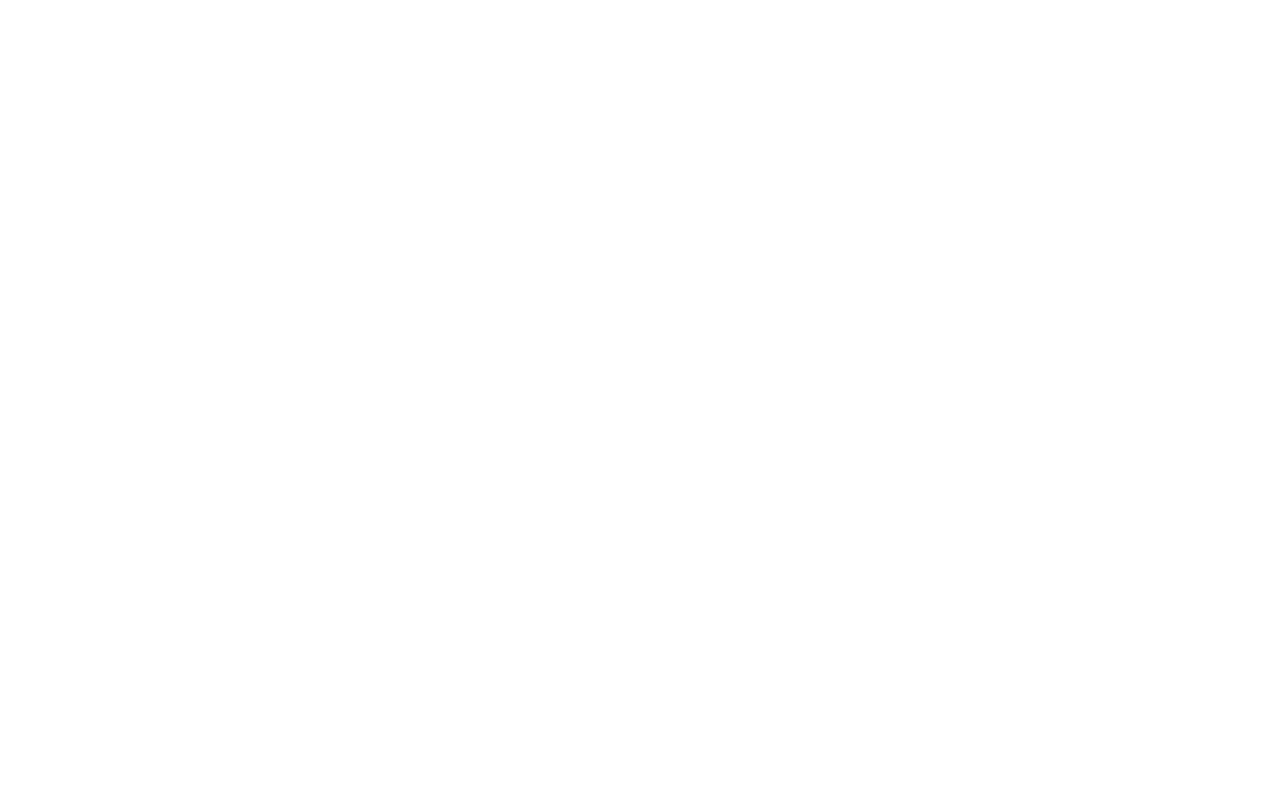
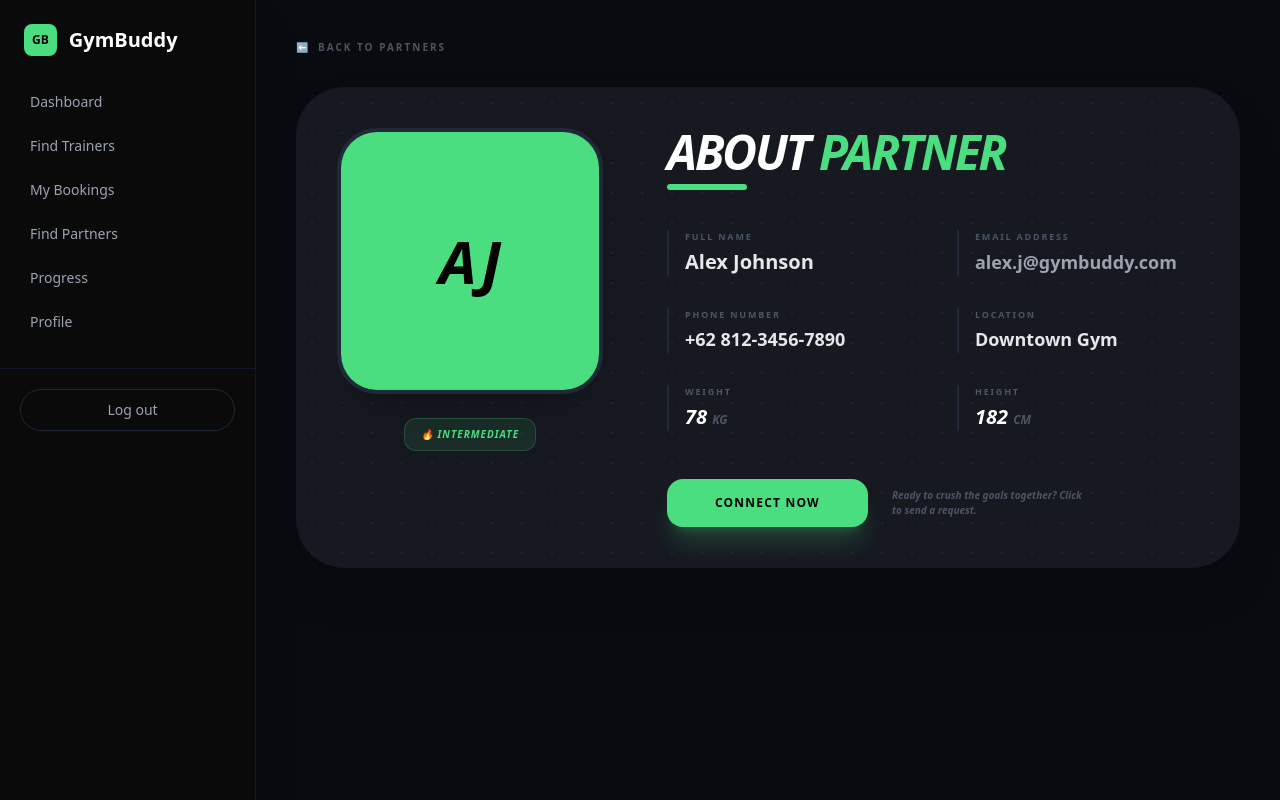
Before and after one commit to FadhelStwn/Tubes_ABP, a Vue app: page /dashboard/partners/1 in a window 1280 px wide. Before the commit this address had no page. Built offline with nearby package versions, Linux system fonts and the light colour scheme.

Commit message:
view profile friend

```diff
--- a/src/router/index.js
+++ b/src/router/index.js
@@ -27,7 +27,8 @@
   { path: '/dashboard', component: () => import('../views/dashboard/DashboardView.vue') },
   { path: '/dashboard/pricingview', component: PricingView},
   { path: '/dashboard/profile', component: () => import('../views/dashboard/profile.vue') },
-  { path: '/dashboard/profile/edit', component: () => import('../views/dashboard/EditProfileView.vue') }
+  { path: '/dashboard/profile/edit', component: () => import('../views/dashboard/EditProfileView.vue') },
+  { path: '/dashboard/partners/:id', name: 'PartnerDetail', component: () => import('../views/dashboard/PartnerDetailView.vue') }
 ]
 
 
--- a/src/views/dashboard/FindPartners.vue
+++ b/src/views/dashboard/FindPartners.vue
@@ -77,18 +77,19 @@
             </span>
           </div>
 
-          <button
-            @click="partner.connected = !partner.connected"
-            :class="[
-              'w-full py-3 font-black uppercase text-xs rounded-xl transition-all active:scale-[0.98]',
-              partner.connected
-                ? 'bg-white/5 text-gray-500 border border-white/10 hover:bg-white/10'
-                : 'bg-green-400 text-black hover:bg-green-300 shadow-lg shadow-green-400/10'
-            ]"
-          >
-            {{ partner.connected ? 'View Profile' : 'Connect Partner' }}
-          </button>
+        <router-link
+          v-if="partner.connected"
+          :to="{ name: 'PartnerDetail', params: { id: partner.id } }"
+          class="w-full block text-center py-3 font-black uppercase text-xs rounded-xl bg-white/5 text-gray-500 border border-white/10 hover:bg-white/10 transition-all">
+          View Profile
+        </router-link>
 
+        <button
+          v-else
+          @click="partner.connected = true"
+          class="w-full py-3 font-black uppercase text-xs rounded-xl bg-green-400 text-black hover:bg-green-300 shadow-lg shadow-green-400/10 transition-all active:scale-[0.98]">
+           Connect Partner
+        </button>
           <div class="absolute -right-4 -bottom-4 w-24 h-24 bg-green-400/5 blur-3xl rounded-full"></div>
         </div>
       </div>
--- /dev/null
+++ b/src/views/dashboard/PartnerDetailView.vue
@@ -0,0 +1,123 @@
+<template>
+  <div class="flex min-h-screen bg-[#0a0b10] text-white selection:bg-green-400 selection:text-black">
+    <DashboardSidebar />
+
+    <main class="flex-grow p-10 overflow-y-auto">
+      <button
+        @click="$router.back()"
+        class="mb-8 flex items-center gap-2 text-gray-600 hover:text-green-400 transition-all font-black uppercase text-[10px] tracking-[0.2em] group"
+      >
+        <span class="group-hover:-translate-x-1 transition-transform">⬅️</span> Back to Partners
+      </button>
+
+      <div class="bg-[#161920] rounded-[3rem] border border-gray-900 overflow-hidden shadow-2xl flex flex-col md:flex-row p-10 gap-16 relative">
+        <div class="absolute inset-0 opacity-5 pointer-events-none"
+             style="background-image: radial-gradient(#ffffff 1px, transparent 1px); background-size: 30px 30px;"></div>
+
+        <div class="md:w-1/3 relative z-10">
+          <div class="aspect-square rounded-[2.5rem] overflow-hidden border-4 border-gray-800 shadow-2xl group">
+            <div v-if="!partner.image" class="w-full h-full bg-green-400 flex items-center justify-center text-black font-black text-6xl italic">
+              {{ partner.initials }}
+            </div>
+            <img v-else :src="partner.image" class="w-full h-full object-cover group-hover:scale-110 transition-transform duration-700">
+          </div>
+
+          <div class="mt-6 flex justify-center">
+            <span class="bg-green-400/10 text-green-400 text-[10px] font-black px-4 py-2 rounded-xl border border-green-400/20 uppercase tracking-widest italic">
+              🔥 {{ partner.level || 'Enthusiast' }}
+            </span>
+          </div>
+        </div>
+
+        <div class="md:w-2/3 flex flex-col justify-center relative z-10">
+          <h1 class="text-5xl font-black mb-2 tracking-tighter italic uppercase text-white">
+            About <span class="text-green-400">Partner</span>
+          </h1>
+          <div class="w-20 h-1.5 bg-green-400 mb-10 rounded-full"></div>
+
+          <div class="grid grid-cols-1 md:grid-cols-2 gap-y-8 gap-x-12 mb-12">
+            <div class="flex flex-col border-l-2 border-gray-800 pl-4 hover:border-green-400 transition-colors">
+              <span class="text-[9px] font-black uppercase text-gray-600 tracking-[0.2em] mb-1">Full Name</span>
+              <span class="text-xl font-bold text-gray-200">{{ partner.name }}</span>
+            </div>
+
+            <div class="flex flex-col border-l-2 border-gray-800 pl-4 hover:border-green-400 transition-colors">
+              <span class="text-[9px] font-black uppercase text-gray-600 tracking-[0.2em] mb-1">Email Address</span>
+              <span class="text-lg font-bold text-gray-400">{{ partner.email }}</span>
+            </div>
+
+            <div class="flex flex-col border-l-2 border-gray-800 pl-4 hover:border-green-400 transition-colors">
+              <span class="text-[9px] font-black uppercase text-gray-600 tracking-[0.2em] mb-1">Phone Number</span>
+              <span class="text-lg font-bold text-gray-200">{{ partner.phone }}</span>
+            </div>
+
+            <div class="flex flex-col border-l-2 border-gray-800 pl-4 hover:border-green-400 transition-colors">
+              <span class="text-[9px] font-black uppercase text-gray-600 tracking-[0.2em] mb-1">Location</span>
+              <span class="text-lg font-bold text-gray-200">{{ partner.location }}</span>
+            </div>
+
+            <div class="flex flex-col border-l-2 border-gray-800 pl-4 hover:border-green-400 transition-colors">
+              <span class="text-[9px] font-black uppercase text-gray-600 tracking-[0.2em] mb-1">Weight</span>
+              <span class="text-xl font-black text-white italic">{{ partner.weight }} <span class="text-xs text-gray-600">KG</span></span>
+            </div>
+
+            <div class="flex flex-col border-l-2 border-gray-800 pl-4 hover:border-green-400 transition-colors">
+              <span class="text-[9px] font-black uppercase text-gray-600 tracking-[0.2em] mb-1">Height</span>
+              <span class="text-xl font-black text-white italic">{{ partner.height }} <span class="text-xs text-gray-600">CM</span></span>
+            </div>
+          </div>
+
+          <div class="flex items-center gap-6">
+            <button class="bg-green-400 text-black px-12 py-4 rounded-2xl font-black uppercase text-xs tracking-widest hover:bg-green-300 hover:scale-105 active:scale-95 transition-all shadow-xl shadow-green-400/20">
+              Connect Now
+            </button>
+            <p class="text-[10px] text-gray-600 font-bold italic max-w-[200px]">
+              Ready to crush the goals together? Click to send a request.
+            </p>
+          </div>
+        </div>
+      </div>
+    </main>
+  </div>
+</template>
+
+<script setup>
+import { ref, onMounted } from 'vue'
+import { useRoute } from 'vue-router'
+import DashboardSidebar from '../../components/DashboardSidebar.vue'
+
+const route = useRoute()
+const partner = ref({
+  name: '',
+  initials: '',
+  email: '',
+  phone: '',
+  location: '',
+  weight: 0,
+  height: 0,
+  level: ''
+})
+
+onMounted(() => {
+  const partnerId = route.params.id
+
+  // Simulasi pengambilan data. Nantinya ini dari database/API.
+  const dummyData = [
+    {
+      id: 1, name: 'Alex Johnson', initials: 'AJ',
+      email: 'alex.j@gymbuddy.com', phone: '+62 812-3456-7890',
+      location: 'Downtown Gym', weight: 78, height: 182, level: 'Intermediate'
+    },
+    {
+      id: 2, name: 'Sarah Chen', initials: 'SC',
+      email: 'sarah.c@gymbuddy.com', phone: '+62 812-9876-5432',
+      location: 'FitZone Studio', weight: 55, height: 165, level: 'Beginner'
+    }
+  ]
+
+  const found = dummyData.find(p => p.id == partnerId)
+  if (found) {
+    partner.value = found
+  }
+})
+</script>
```
